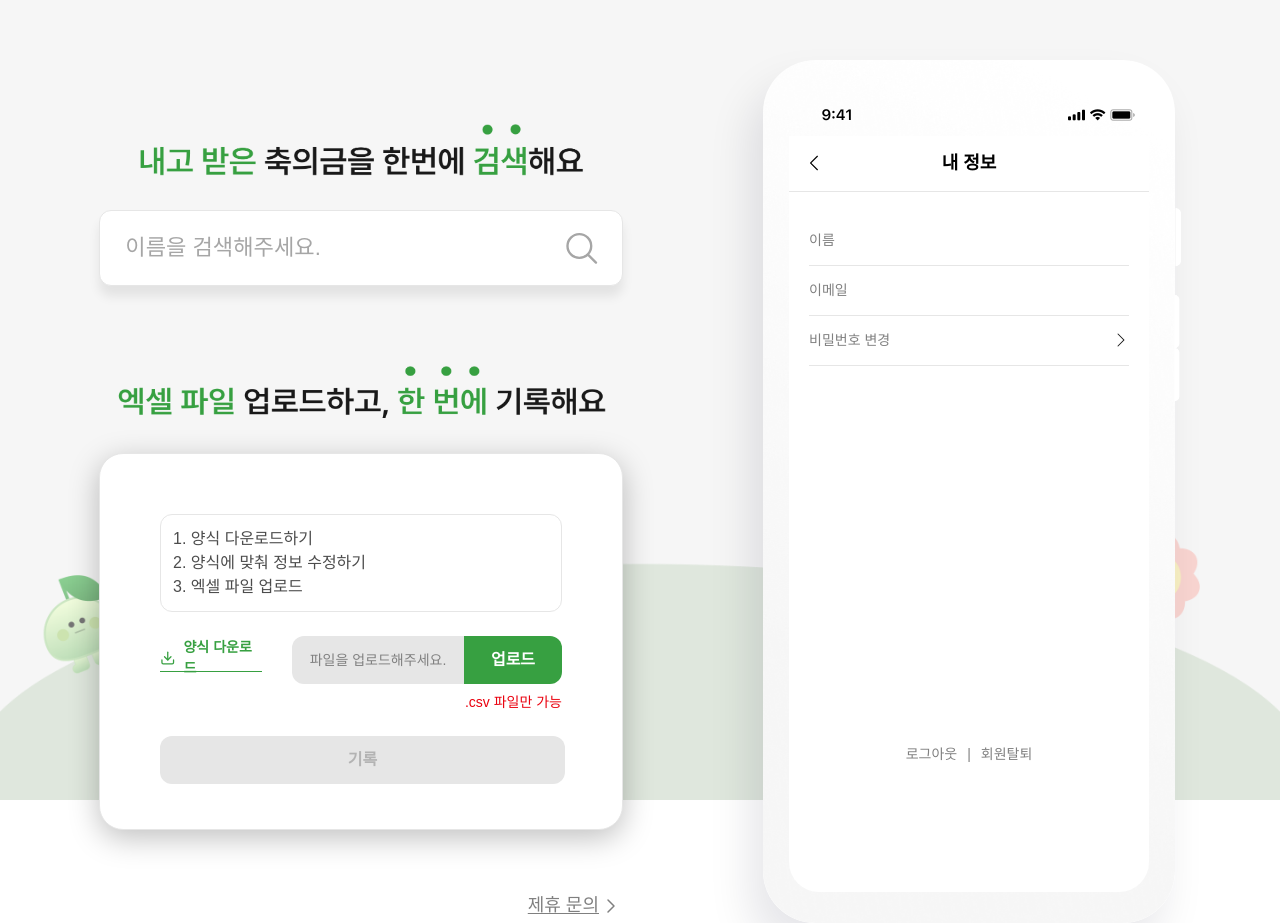
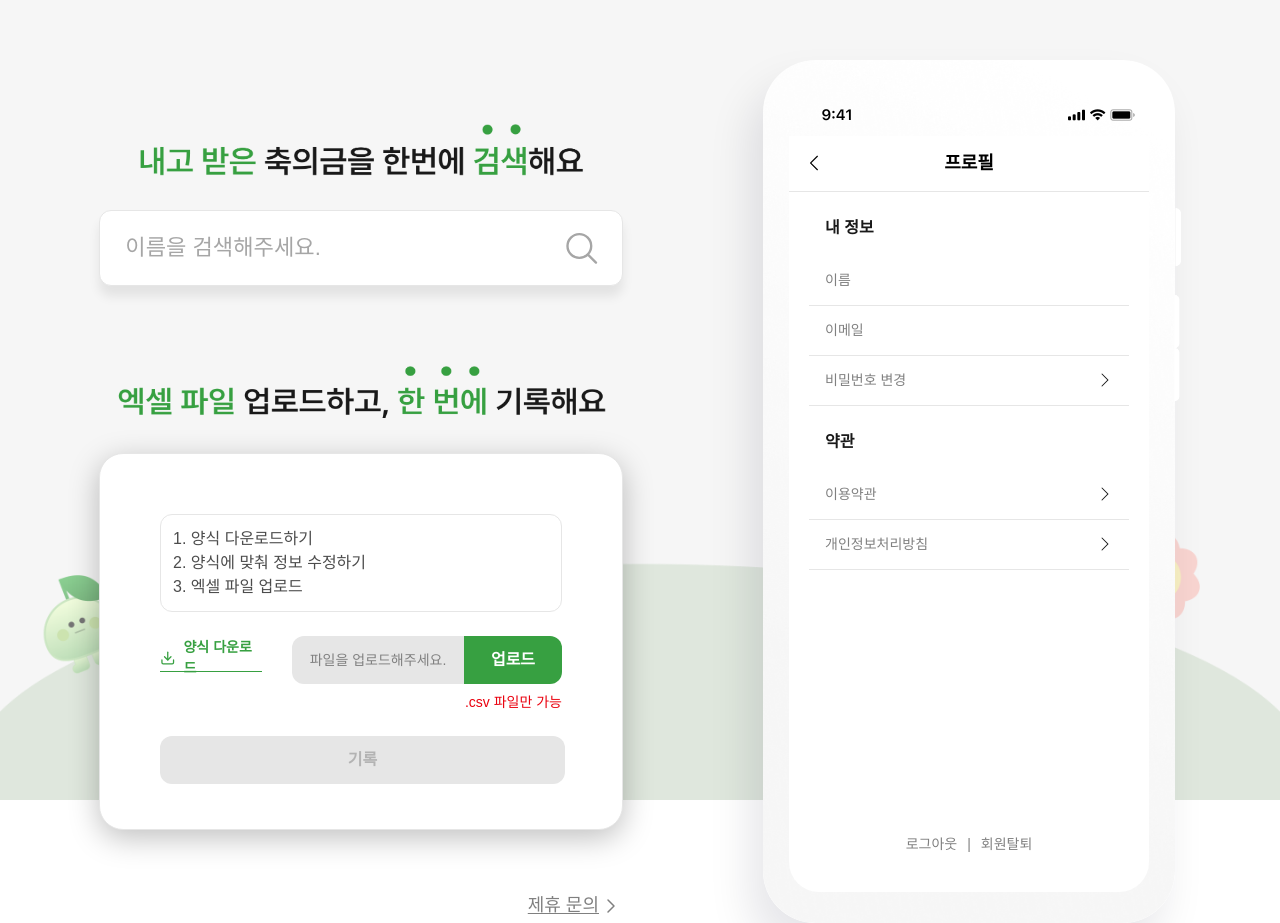
Before and after one commit to kangmin01/Garden-of-Records, a React (Create React App) app: page /profile in a window 1280 px wide. Built offline with nearby package versions, Linux system fonts and the light colour scheme; no server answers; sample sign-in values are in the browser's storage.

Commit message:
feat: Add terms and conditions to profile page

```diff
--- a/src/pages/Profile.tsx
+++ b/src/pages/Profile.tsx
@@ -10,6 +10,7 @@ import CheckIcon from "../components/ui/icons/CheckIcon";
 import { useMessage } from "../context/MessageContext";
 import { Snackbar } from "../components/SnackBar";
 import axiosInstance from "../api/axiosInstance";
+import useDeviceSize from "../hooks/useDeviceSize";
 
 export default function Profile() {
   const token = localStorage.getItem("access_token");
@@ -19,6 +20,8 @@ export default function Profile() {
   const { logout } = useAuthContext();
 
   const { state, clearMessage } = useMessage();
+
+  const { isDesktop } = useDeviceSize();
 
   useEffect(() => {
     if (state.message) {
@@ -61,15 +64,18 @@ export default function Profile() {
 
   return (
     <section className="bg-white max-w-[360px] mx-auto h-dvh relative">
-      <Header title="내 정보" />
-      <div className="pt-[24px] px-[20px]">
-        <div className="border-solid border-b-[1px] border-gray0 w-[320px] h-[50px] flex items-center justify-between">
+      <Header title="프로필" />
+      <div className="pt-[24px] px-[20px] mb-[24px]">
+        <span className="block pl-[16px] font-semibold text-[16px] text-gray4">
+          내 정보
+        </span>
+        <div className="mt-[16px] p-[16px] border-solid border-b-[1px] border-gray0 w-[320px] h-[50px] flex items-center justify-between">
           <span className="text-[14px] font-medium text-gray2">이름</span>
           <span className="text-[16px] font-normal text-gray4">
             {info?.user_name}
           </span>
         </div>
-        <div className="border-solid border-b-[1px] border-gray0 w-[320px] h-[50px] flex items-center justify-between">
+        <div className="p-[16px] border-solid border-b-[1px] border-gray0 w-[320px] h-[50px] flex items-center justify-between">
           <span className="text-[14px] font-medium text-gray2">이메일</span>
           <span className="text-[16px] font-normal text-gray4">
             {info?.email}
@@ -77,7 +83,7 @@ export default function Profile() {
         </div>
         <Link
           to="/profile/change-password"
-          className="border-solid border-b-[1px] border-gray0 w-[320px] h-[50px] flex items-center justify-between"
+          className="p-[16px] border-solid border-b-[1px] border-gray0 w-[320px] h-[50px] flex items-center justify-between"
         >
           <span className="text-[14px] font-medium text-gray2">
             비밀번호 변경
@@ -87,7 +93,36 @@ export default function Profile() {
           </span>
         </Link>
       </div>
-      <div className="fixed bottom-0 w-[360px] h-[56px] text-center">
+
+      <div className="px-[20px]">
+        <span className="block pl-[16px] font-semibold text-[16px] text-gray4">
+          약관
+        </span>
+        <Link
+          to="/"
+          className="mt-[16px] p-[16px] border-solid border-b-[1px] border-gray0 w-[320px] h-[50px] flex items-center justify-between"
+        >
+          <span className="text-[14px] font-medium text-gray2">이용약관</span>
+          <span className="text-[16px] font-normal text-gray4">
+            <RightChevronThin />
+          </span>
+        </Link>
+        <Link
+          to="/"
+          className="p-[16px] border-solid border-b-[1px] border-gray0 w-[320px] h-[50px] flex items-center justify-between"
+        >
+          <span className="text-[14px] font-medium text-gray2">
+            개인정보처리방침
+          </span>
+          <span className="text-[16px] font-normal text-gray4">
+            <RightChevronThin />
+          </span>
+        </Link>
+      </div>
+
+      <div
+        className={`fixed w-[360px] h-[56px] text-center ${isDesktop ? "top-[834px]" : "bottom-0"}`}
+      >
         <div className="font-normal text-[14px] text-gray2">
           <span onClick={handleLogout} className="cursor-pointer">
             로그아웃
```
